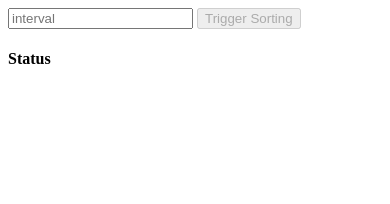
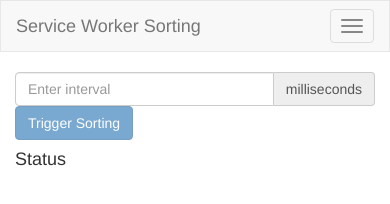
Before and after one commit to pankajparkar/webworker-sorting, a website: page index.html in a window 390 px wide. Drawn offline with nearby package versions, Linux system fonts and the light colour scheme.

Commit message:
Added bootstrap and applied simple styling.

```diff
--- a/app.js
+++ b/app.js
@@ -47,6 +47,7 @@ window.onload = function () {
 
   function addLog (state) {
     var li = document.createElement('li')
+    li.className = 'list-group-item'
     li.innerHTML = 'Till now only '+ state.startIndex + ' element has been started, and time taken '+ state.totalTimeTaken + 'ms'
     status.appendChild(li)
   }
--- a/index.html
+++ b/index.html
@@ -5,18 +5,49 @@
   <meta charset="utf-8">
   <title>Webworker Sort</title>
   <meta name="viewport" content="width=device-width, initial-scale=1">
+  <link rel="stylesheet" href="//stackpath.bootstrapcdn.com/bootstrap/3.3.4/css/bootstrap.min.css" />
   <!-- <link href="https://fonts.googleapis.com/css?family=Roboto:300,400,500" rel="stylesheet"> -->
-  <script src="app.js"></script>
 </head>
 
 <body>
-  <input type="number" id="interval" placeholder="interval"/>
-  <button type="button" id="sort-click" value="100" disabled>
-    Trigger Sorting
-  </button>
-  <h4>Status</h4>
-  <ol id="status" style="height: 500px; width: 90%; overflow: auto">
-  </ol>
+  <nav class="navbar navbar-default">
+    <div class="container-fluid">
+      <div class="navbar-header">
+        <button type="button" class="navbar-toggle collapsed" data-toggle="collapse" data-target="#bs-example-navbar-collapse-1"
+          aria-expanded="false">
+          <span class="sr-only">Toggle navigation</span>
+          <span class="icon-bar"></span>
+          <span class="icon-bar"></span>
+          <span class="icon-bar"></span>
+        </button>
+        <a class="navbar-brand" href="#">Service Worker Sorting</a>
+      </div>
+    </div>
+  </nav>
+  <div class="container">
+    <div class="row">
+      <div class="col-sm-4">
+        <div class="input-group">
+          <input class="form-control" type="number" id="interval" placeholder="Enter interval" aria-describedby="basic-addon1" />
+          <span class="input-group-addon" id="basic-addon1">milliseconds</span>
+        </div>
+      </div>
+      <div class="col-sm-1">
+        <button class="btn btn-primary" type="button" id="sort-click" disabled>
+          Trigger Sorting
+        </button>
+      </div>
+
+    </div>
+
+    <h4>Status</h4>
+    <ul id="status" style="height: 500px; width: 90%; overflow: auto" class="list-group">
+
+    </ul>
+  </div>
+  <script src="https://cdnjs.cloudflare.com/ajax/libs/jquery/3.3.1/jquery.slim.js"></script>
+  <script src="https://stackpath.bootstrapcdn.com/bootstrap/3.3.4/js/bootstrap.min.js"></script>
+  <script src="app.js"></script>
 </body>
 
 </html>
```
